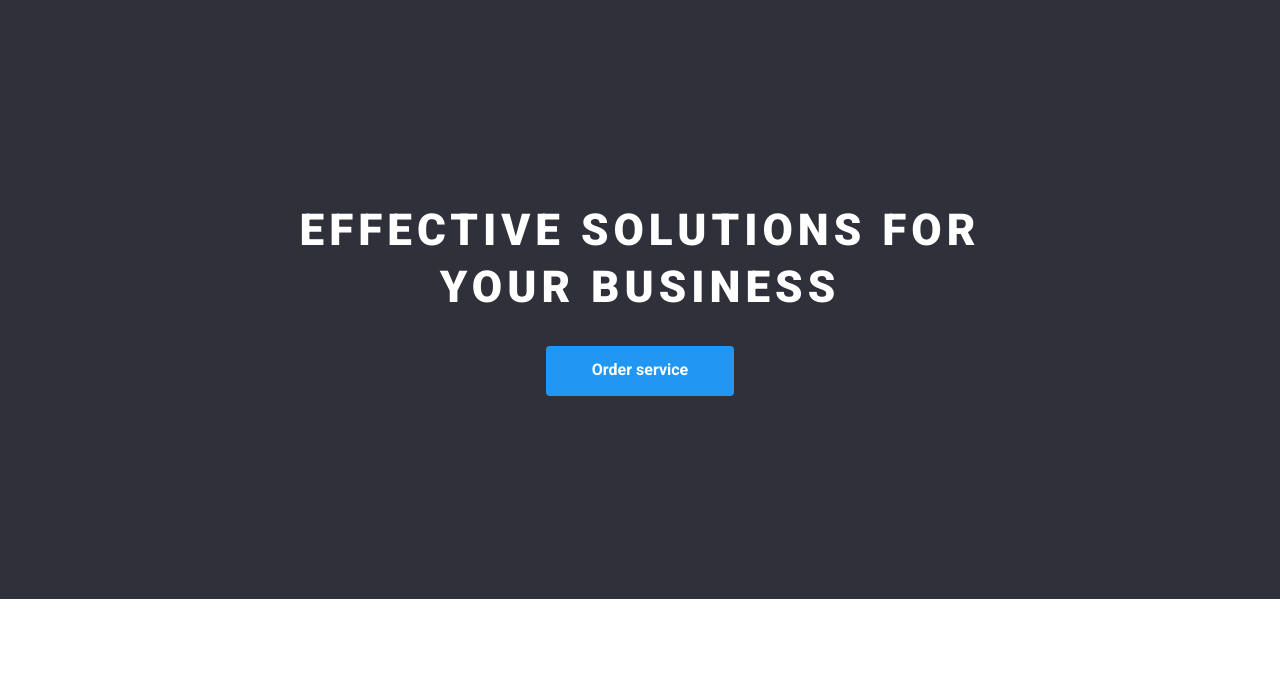
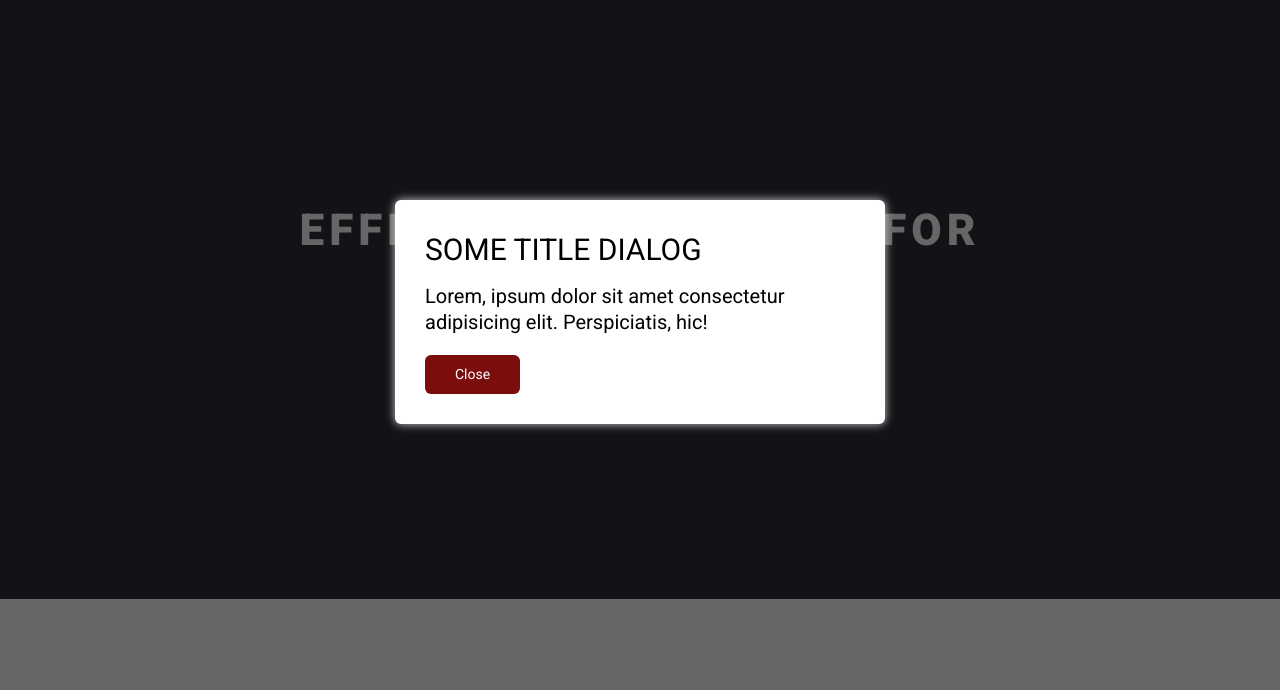
Before and after one commit to BofedDev/Web-studio, a plain HTML site: page index.html in a window 1280 px wide. Both pictures are taken after a click on the button "Order service". Shown: the part 88-778 px from the top of the page. Drawn offline with Linux system fonts and the light colour scheme.

Commit message:
copy and past dialog and javascript code

```diff
--- a/css/styles.css
+++ b/css/styles.css
@@ -336,3 +336,35 @@ footer {
 .portfolio-card:hover .portfolio-card-hover{
 	opacity: 1;
 }
+
+
+.dialog {
+	border: 0;
+	border-radius: 6px;
+	box-shadow: 0 0 10px 0 #ccc;
+	max-width: 490px;
+	padding: 30px;
+}
+
+.dialog::backdrop {
+	background: rgba(0, 0, 0, 0.6);
+}
+
+.dialog-title {
+	font-size: 30px;
+	text-transform: uppercase;
+}
+
+.dialog-desc {
+	font-size: 20px;
+	margin-top: 14px;
+}
+
+.dialog-close {
+	margin-top: 20px;
+	padding: 10px 30px;
+	background: rgb(124, 13, 13);
+	border-radius: 6px;
+	color: #fff;
+	cursor: pointer;
+}
--- a/index.html
+++ b/index.html
@@ -173,6 +173,13 @@
 			</div>
 		</div>
 	</footer>
+	<dialog class="dialog">
+		<h2 class="dialog-title">Some title dialog</h2>
+		<p class="dialog-desc">Lorem, ipsum dolor sit amet consectetur adipisicing elit. Perspiciatis, hic!</p>
+		<button class="dialog-close">Close</button>
+	</dialog>
+
+	<script src="js/main.js"></script>
 </body>
 
 </html>
--- /dev/null
+++ b/js/main.js
@@ -0,0 +1,20 @@
+const dialog = document.querySelector('.dialog');
+const showButton = document.querySelector('.hero-btn');
+const closeButton = document.querySelector('.dialog-close');
+const body = document.querySelector('body');
+
+showButton.addEventListener('click', () => {
+dialog.showModal();
+body.style.overflow = 'hidden';
+});
+
+closeButton.addEventListener('click', () => {
+dialog.close();
+body.style.overflow = 'visible';
+});
+
+document.addEventListener('keydown', (event) => {
+if (event.key == 'Escape') {
+body.style.overflow = 'visible';
+}
+});
```
